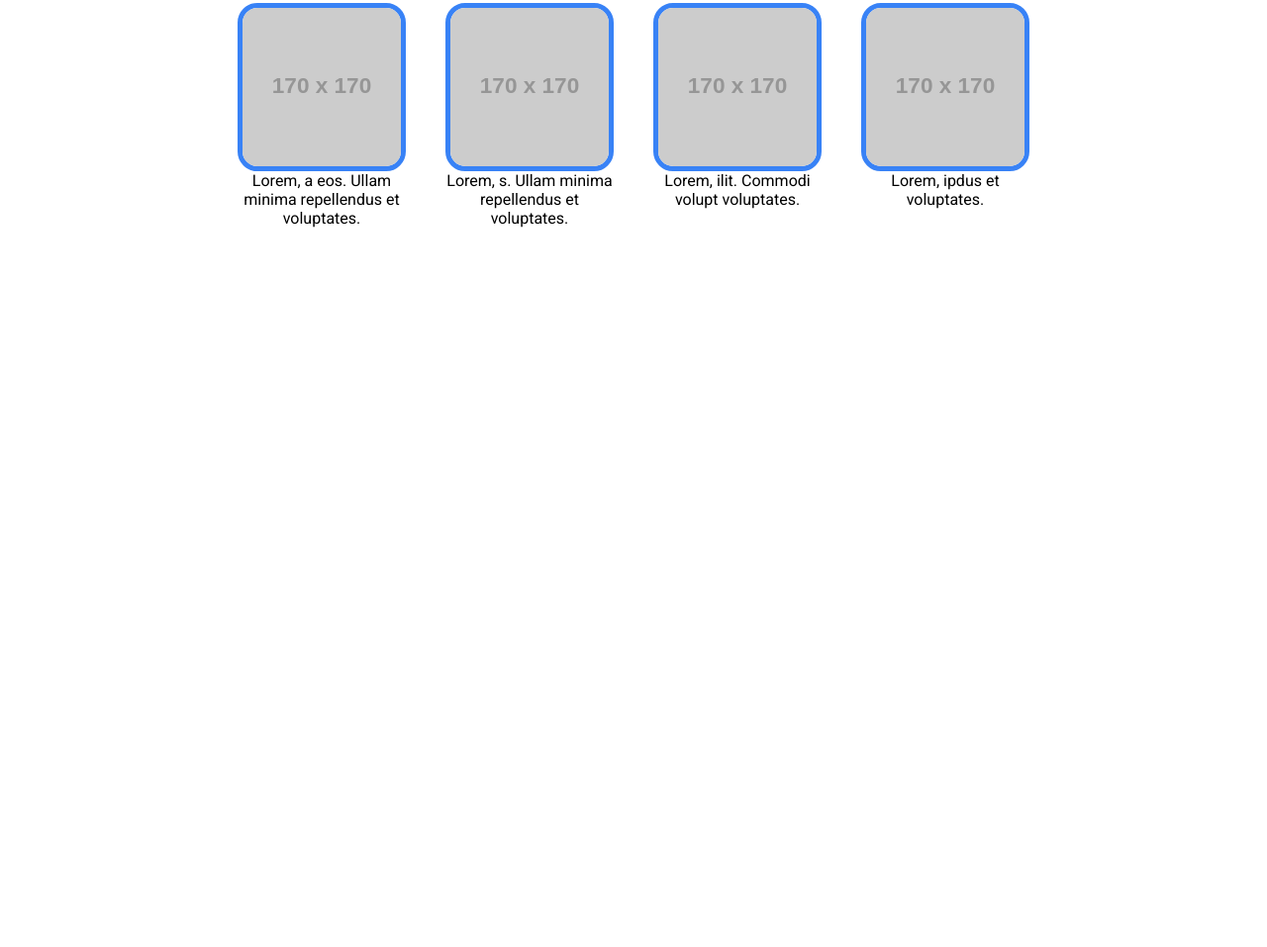
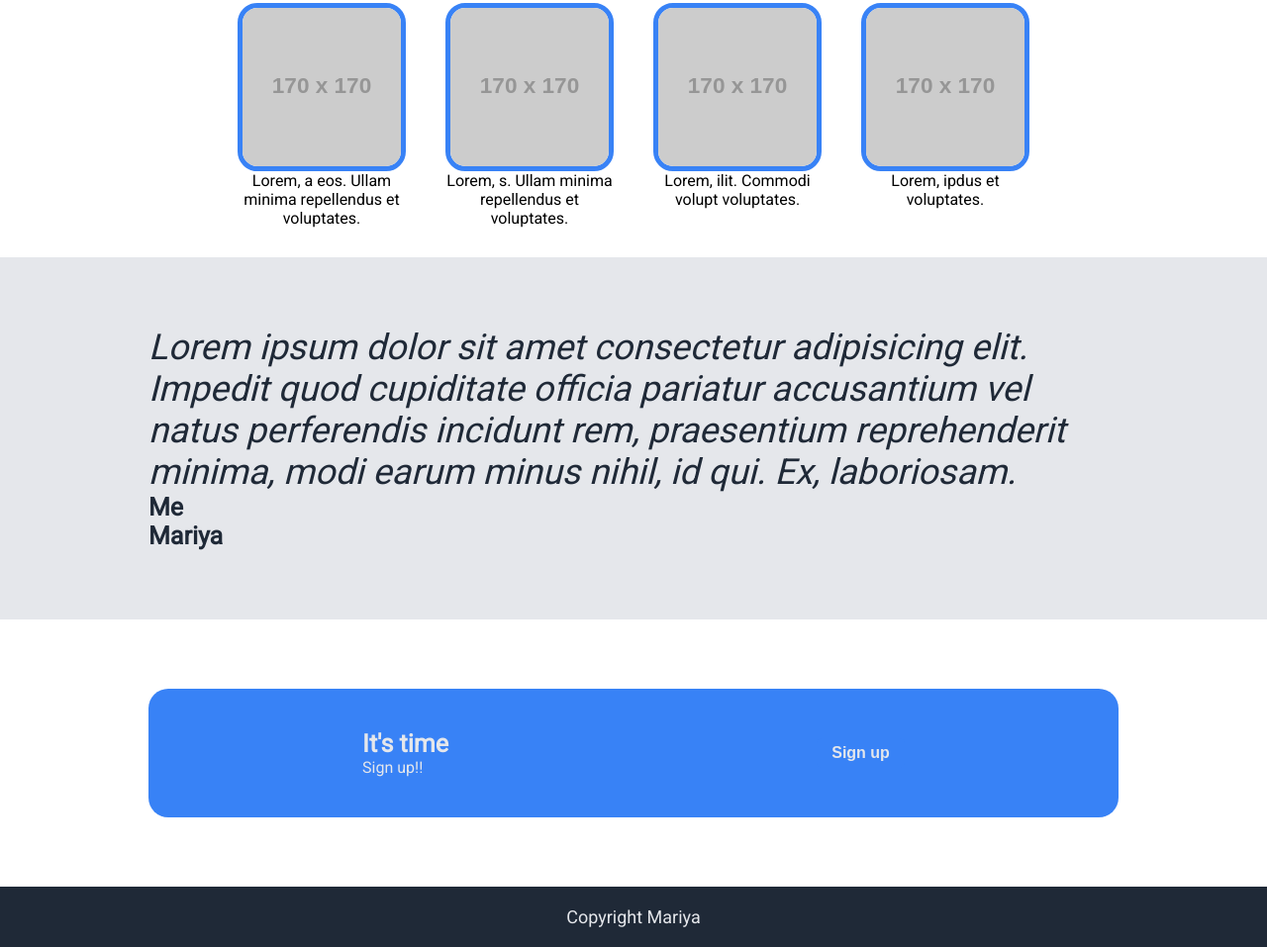
Before and after one commit to mariyazaveri13/odin-landing-page, a plain HTML site: page index.html in a window 1280 px wide. Shown: the part 550-1507 px from the top of the page at 99% size. Before the commit the page ends 800 px from the top, so only its background shows below. Drawn offline with Linux system fonts and the light colour scheme; placeholder pictures from the web are drawn by us.

Commit message:
finished website

```diff
--- a/index.html
+++ b/index.html
@@ -53,5 +53,25 @@
         </div>
 
     </div>
+
+    <div class="quote">
+        <div class="q">
+            Lorem ipsum dolor sit amet consectetur adipisicing elit. Impedit quod cupiditate officia pariatur accusantium vel natus perferendis incidunt rem, praesentium reprehenderit minima, modi earum minus nihil, id qui. Ex, laboriosam.
+        </div>
+        <div class="bywho">Me Mariya</div>
+    </div>
+
+    <div class="call-to-action">
+        <div class="contentc">
+            <div class="hey">
+            <div class="headerc">It's time</div>
+            <div class="subtext">Sign up!!</div>
+            </div>
+            <button class="btn">Sign up</button>
+        </div>
+    </div>
+    <footer>
+        Copyright Mariya
+    </footer>
 </body>
 </html>
--- a/style.css
+++ b/style.css
@@ -73,6 +73,7 @@ li{
 }
 .content{
     padding:0px 150px;
+    padding-bottom: 30px;
 }
 
 
@@ -93,3 +94,58 @@ li{
     border: 5px solid #3882f6;
     border-radius: 20px;
 }
+
+.quote{
+    background: #e5e7eb;
+    padding:70px 150px;
+}
+
+.q{
+    font-size: 36px;
+    font-style: italic;
+    color:#1f2937;
+}
+
+.bywho{
+    font-size: 25px;
+    font-weight: bold;
+    columns: 26px;
+    color: #1F2937;
+}
+
+.call-to-action{
+    padding:70px 150px;
+}
+
+.contentc{
+    background:#3882f6;
+    border-radius: 20px;
+    display: flex;
+    justify-content: space-around;
+    padding: 30px;
+    align-items: center;
+}
+
+.headerc{
+    font-weight: bold;
+    color: #e5e7eb;
+    font-size: 25px;
+}
+
+.subtext{
+    font-size: medium;
+    color: #e5e7eb;
+}
+
+.contentc > .btn{
+    border: #e5e7eb;
+}
+
+footer{
+    display: flex;
+    background: #1F2937;
+    justify-content: center;
+    padding:20px 150px;
+    font-size: 18px;
+    color:#e5e7eb;
+}
```
